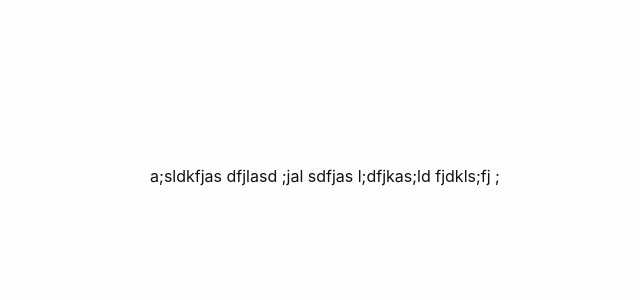
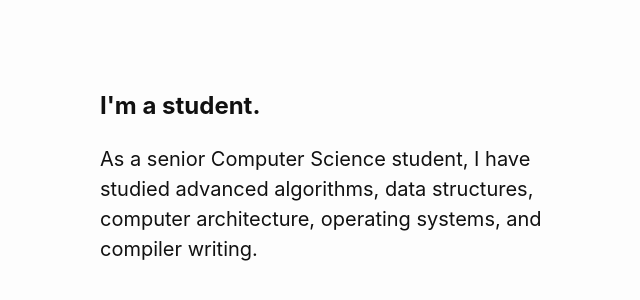
Before and after one commit to pacocoursey/paco, a Next.js app: page / in a window 1280 px wide. Shown: the part 1856-2156 px from the top of the page, without its empty margins (315-955 px from the left). Built offline with nearby package versions, Linux system fonts and the light colour scheme; a web font is replaced by a local one.

Commit message:
Add education section

```diff
--- a/pages/index.jsx
+++ b/pages/index.jsx
@@ -230,12 +230,16 @@ export default class Index extends React.Component {
     activeSection: '#about',
   }
 
-  about = createRef()
-  works = createRef()
-  contact = createRef()
+  about = createRef();
+
+  education = createRef();
+
+  works = createRef();
+
+  contact = createRef();
 
   componentDidMount = () => {
-    // this.scrollSpy();
+    this.scrollSpy();
   }
 
   scrollSpy = () => {
@@ -250,8 +254,6 @@ export default class Index extends React.Component {
       this.lastFrameScroll = scrollY;
       let { activeSection } = this.state;
       const scrollOffset = (innerHeight / 2) + scrollY;
-      // const scrollOffset = innerHeight + scrollY;
-
 
       if (scrollOffset > this.about.current.offsetTop) {
         this.setState({
@@ -264,14 +266,16 @@ export default class Index extends React.Component {
         });
       }
 
+      if (scrollOffset > this.education.current.offsetTop) {
+        activeSection = '#education';
+      }
+
       if (scrollOffset > this.works.current.offsetTop) {
         activeSection = '#works';
       }
 
       if (scrollOffset > this.contact.current.offsetTop) {
         activeSection = '#contact';
-        console.log('YEEE');
-
       }
 
       if (activeSection !== this.state.activeSection) {
@@ -295,6 +299,10 @@ export default class Index extends React.Component {
         <Menu show={pastIntroduction}>
           <Item className={activeSection === '#about' ? 'active' : ''}>
             <a href="#about">about</a>
+          </Item>
+
+          <Item className={activeSection === '#education' ? 'active' : ''}>
+            <a href="#education">education</a>
           </Item>
 
           <Item className={activeSection === '#works' ? 'active' : ''}>
@@ -333,6 +341,19 @@ export default class Index extends React.Component {
             </Text>
           </Cover>
 
+          <Cover ref={this.education} id="education">
+            <Text>
+              <h2>I&apos;m a student.</h2>
+              <p>
+                <span>
+                  As a senior Computer Science student,
+                  I have studied advanced algorithms, data structures,
+                  computer architecture, operating systems, and compiler writing.
+                </span>
+              </p>
+            </Text>
+          </Cover>
+
           <Cover ref={this.works} id="works">
             <Text>
               a;sldkfjas dfjlasd ;jal sdfjas l;dfjkas;ld fjdkls;fj ;
```
